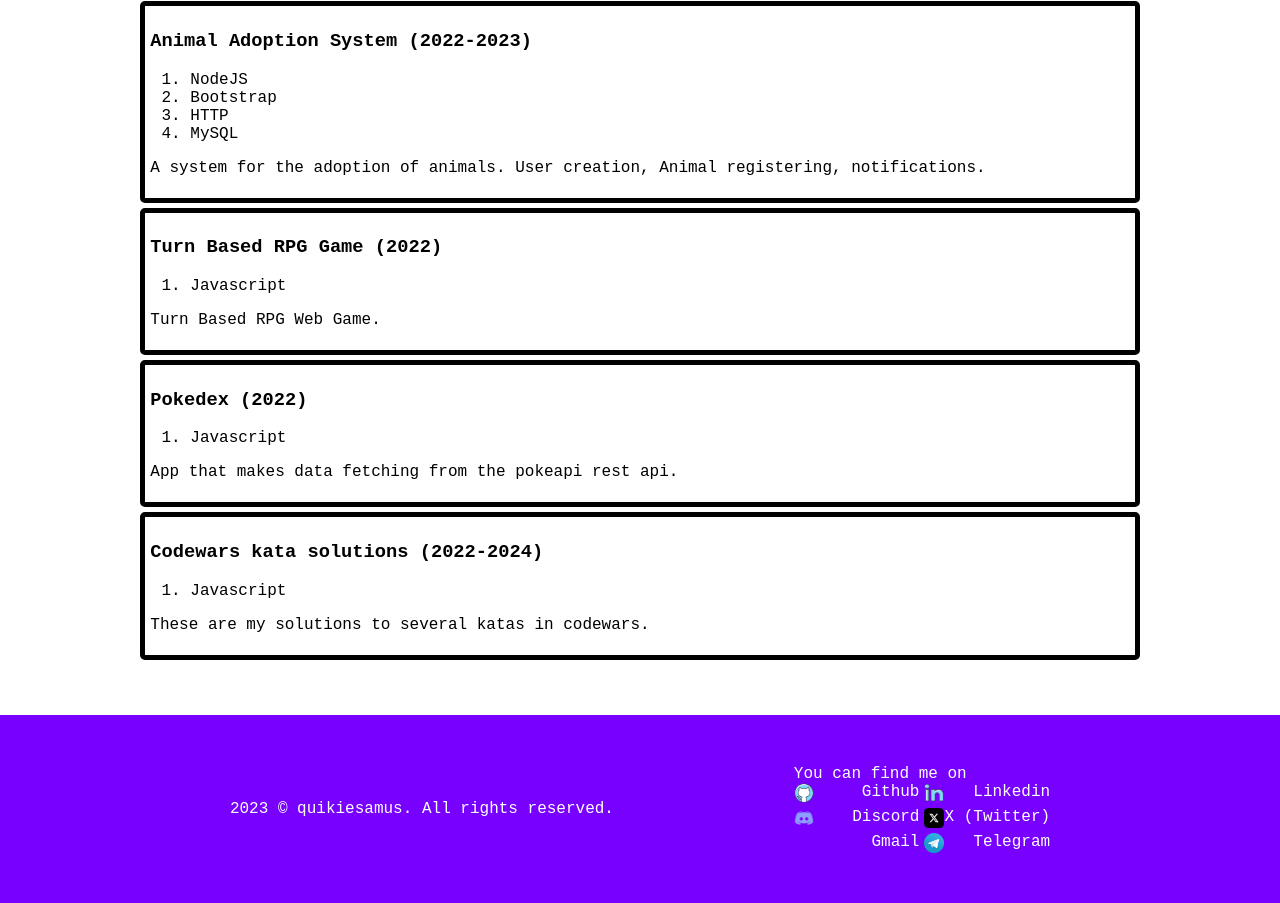
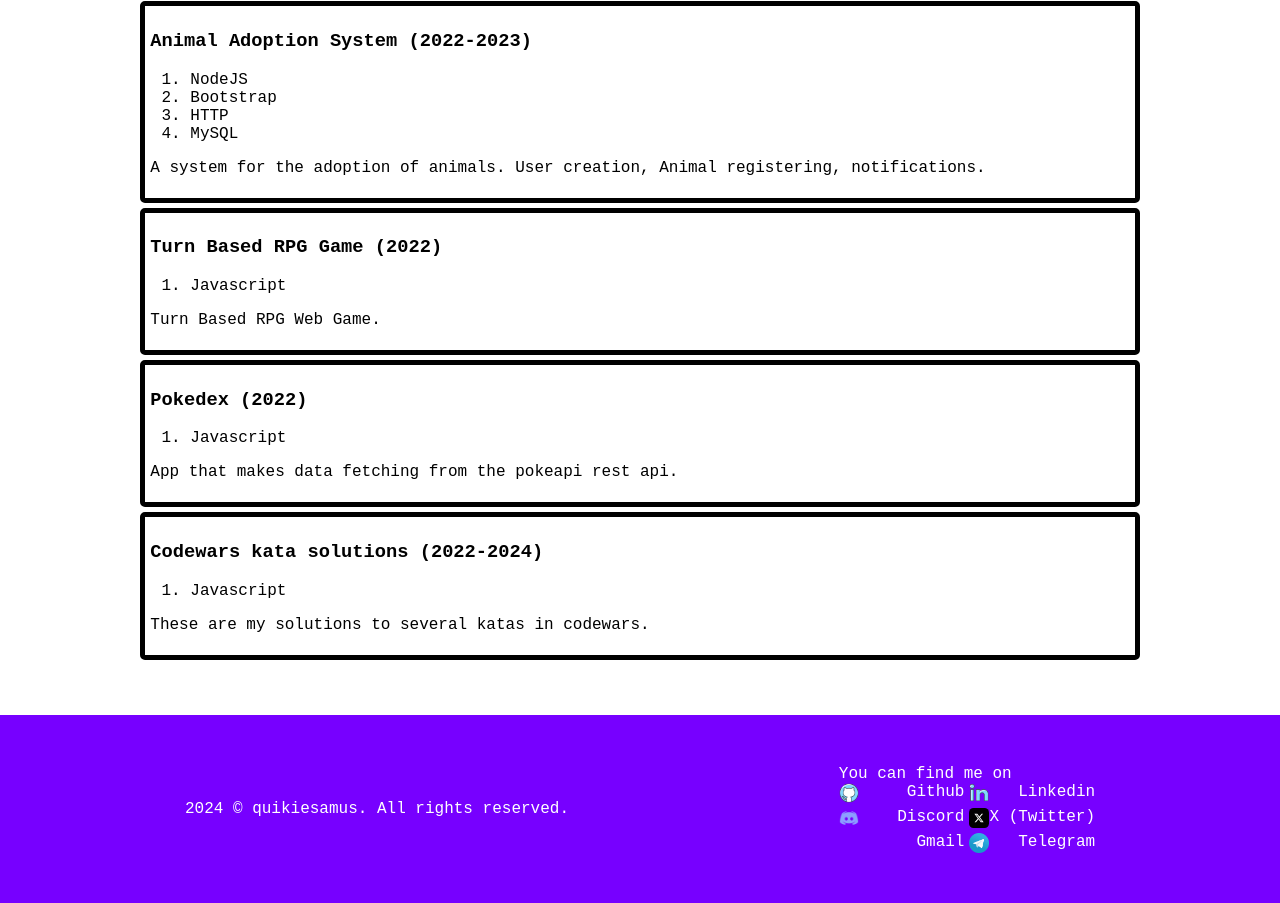
Before and after one commit to quiKieSamus/my-portfolio, a website: page index.html in a window 1280 px wide. Shown: the part 2108-3011 px from the top of the page. Drawn offline with Linux system fonts and the light colour scheme; no server answers.

Commit message:
time update

```diff
--- a/index.html
+++ b/index.html
@@ -10,6 +10,7 @@
     <link rel="stylesheet" href="style.css" type="text/css">
     <link rel="stylesheet" href="https://cdnjs.cloudflare.com/ajax/libs/font-awesome/6.4.0/css/all.min.css" type="text/css">
     <script defer src="https://cdnjs.cloudflare.com/ajax/libs/font-awesome/6.4.0/js/fontawesome.min.js"></script>
+    <script src="script.js" defer></script>
 </head>
 
 <body>
@@ -55,7 +56,10 @@
         </div>
     </div>
     <footer class="footer-container" id="social">
-        2023 © quikiesamus. All rights reserved.
+        <div>
+            <span class="year"></span>
+            © quikiesamus. All rights reserved.
+        </div>
         <div>
             You can find me on
             <div class="contact-container">
@@ -63,7 +67,6 @@
         </div>
 
     </footer>
-    <script src="script.js"></script>
 </body>
 
 </html>
--- a/script.js
+++ b/script.js
@@ -262,6 +262,25 @@ function fillFindMeContainer() {
     });
 }
 
+async function getTime() {
+    try {
+        const res = await fetch("http://worldtimeapi.org/api/timezone/America/Caracas");
+        const json = await res.json();
+        if ("datetime" in json) {
+            return new Date(json.datetime);
+        }
+        throw new Error("Unable to fetch time. Resorting to client-side time");
+    } catch (e) {
+        console.log(e);
+        return new Date();
+    }
+}
+
+async function renderYear() {
+    document.querySelector('.year').textContent = (await getTime()).getFullYear();
+}
+
 fillSkillContainer();
 fillProjectContainer();
 fillFindMeContainer();
+renderYear();
--- a/style.css
+++ b/style.css
@@ -190,7 +190,7 @@ html, body {
     display: flex;
     background-color: rgb(119, 0, 255);
     align-items: center;
-    justify-content: space-evenly;
+    justify-content: space-around;
 }
 
 .contact-container {
```
